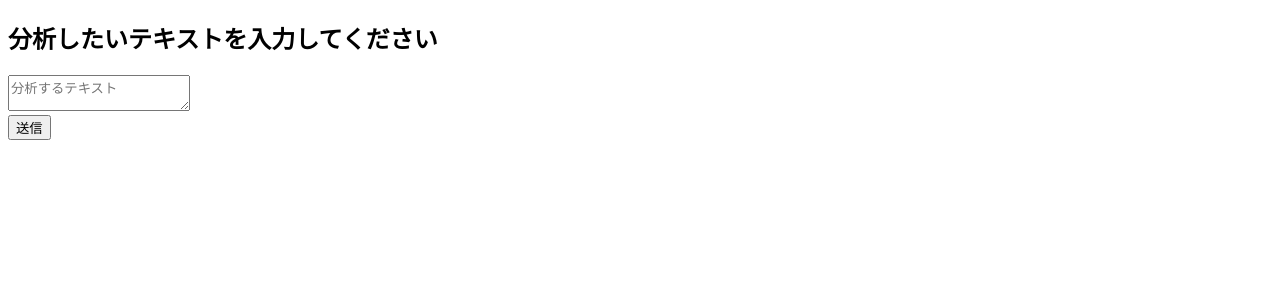
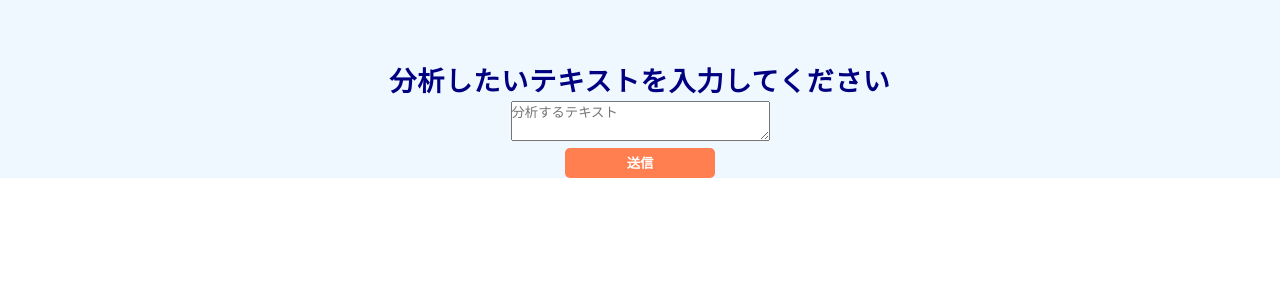
Before and after one commit to sasakenken33/morpheme_analyzer, a Flask app: page / in a window 1280 px wide. Shown: the top 300 px of the page. Run offline with Flask 2, Linux system fonts and the light colour scheme; some libraries are stand-ins or nearby versions.

Commit message:
新規スタイルシート読み込み

```diff
--- a/templates/layout.html
+++ b/templates/layout.html
@@ -3,15 +3,13 @@
 <head>
   <meta charset="UTF-8">
   <meta name="viewport" content="width=device-width, initial-scale=1.0">
-  <link rel="stylesheet" href="static/css/style.js">
+  <link rel="stylesheet" href="/static/css/style_top.css">
+  <link rel="stylesheet" href="/static/css/style_result.css">
+  <link href="https://fonts.googleapis.com/css?family=M+PLUS+1p" rel="stylesheet">
+  <script src="https://kit.fontawesome.com/9bd63d7b85.js" crossorigin="anonymous"></script>
   <title>Morpheme_Analyzer</title>
 </head>
 <body>
-  {% for message in get_flashed_messages() %}
-  <div class="flash">
-    {{ message }}
-  </div>
-  {% endfor %}
   {% block body %}{% endblock %}
 </body>
 </html>
```
